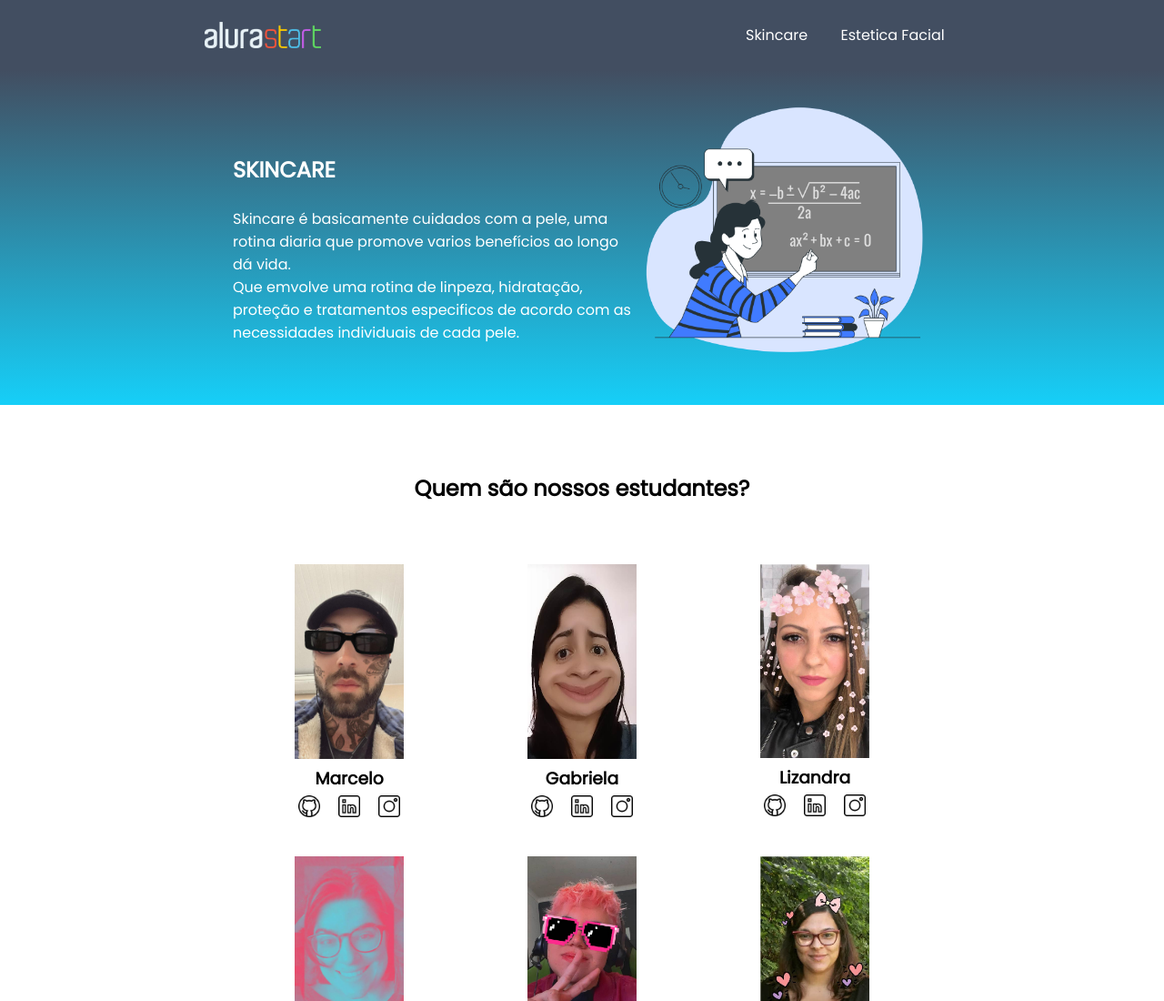
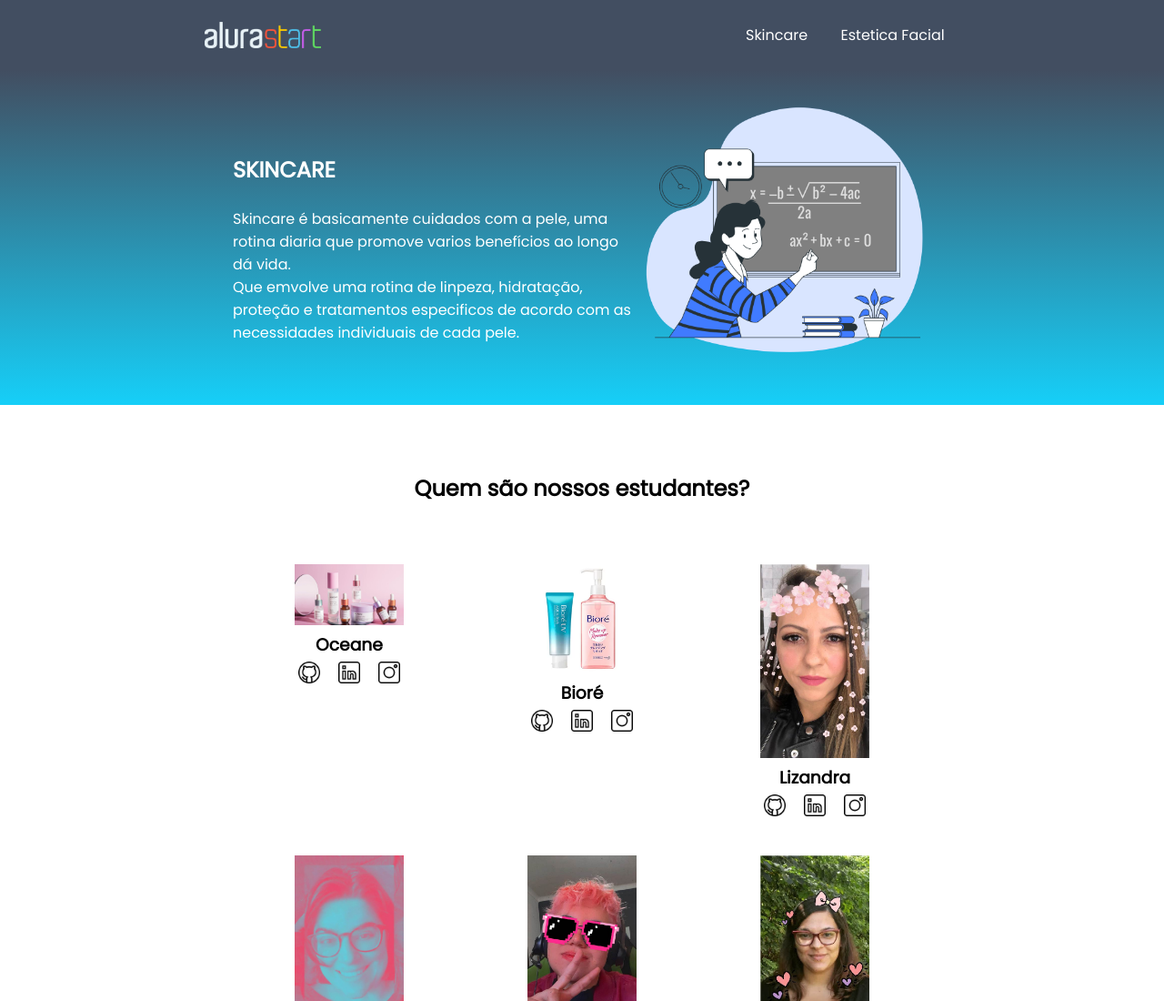
Before and after one commit to euanalivia/alura-projeto1, a plain HTML site: page index.html in a window 1280 px wide. Shown: the top 1100 px of the page at 91% size. Drawn offline with Linux system fonts and the light colour scheme.

Commit message:
Add files via upload

```diff
--- a/index.html
+++ b/index.html
@@ -24,7 +24,8 @@
         <div class="escola-div-conteudo">
             <h2 class="escola-titulo">SKINCARE</h2>
             <p class="escola-texto-um">Skincare é basicamente cuidados com a pele, uma rotina diaria que promove varios benefícios ao longo dá vida.</p>
-            <p class="escola-texto-dois">Que emvolve uma rotina de linpeza, hidratação, proteção e tratamentos especificos de acordo com as necessidades individuais de cada pele.</p>
+            <p class="escola-texto-dois">Que emvolve uma rotina de linpeza, hidratação, proteção e tratamentos especificos de acordo com as necessidades individuais de
+                 cada pele.</p>
         </div>
         <img class="escola-imagem" src="Formula-bro.png" alt="imagem que representa uma professora em sala de aula">
     </section>
@@ -34,8 +35,8 @@
         <div class="estudante-todos">
             <span></span>
             <div class="estudante-div">
-                <img class="estudante-imagem" src="Marcelo.jpeg" alt="foto do marcelo">
-                <h3 class="estudante-nome">Marcelo</h3>
+                <img class="estudante-imagem" src="A.jpg" alt="foto do marcelo">
+                <h3 class="estudante-nome">Oceane</h3>
                 <a href="https://github.com/marcelopaludetto"><img class="estudante-icone" src="github.png"
                         alt="icone github"></a>
                 <a href="https://linkedin.com/marcelopaludetto"><img class="estudante-icone" src="linkedin.png"
@@ -44,8 +45,8 @@
                         alt="icone instagram"></a>
             </div>
             <div class="estudante-div">
-                <img class="estudante-imagem" src="Gabi.jpg" alt="foto da gabi">
-                <h3 class="estudante-nome">Gabriela</h3>
+                <img class="estudante-imagem" src="n.webp" alt="foto da gabi">
+                <h3 class="estudante-nome">Bioré</h3>
                 <a href="https://github.com/GabrielaM-L"><img class="estudante-icone" src="github.png"
                         alt="icone github"></a>
                 <a href="https://www.linkedin.com/in/gabriela-marcomini-de-lima/"><img class="estudante-icone"
```
Also changed, not shown: A.jpg (added), n.webp (added).
